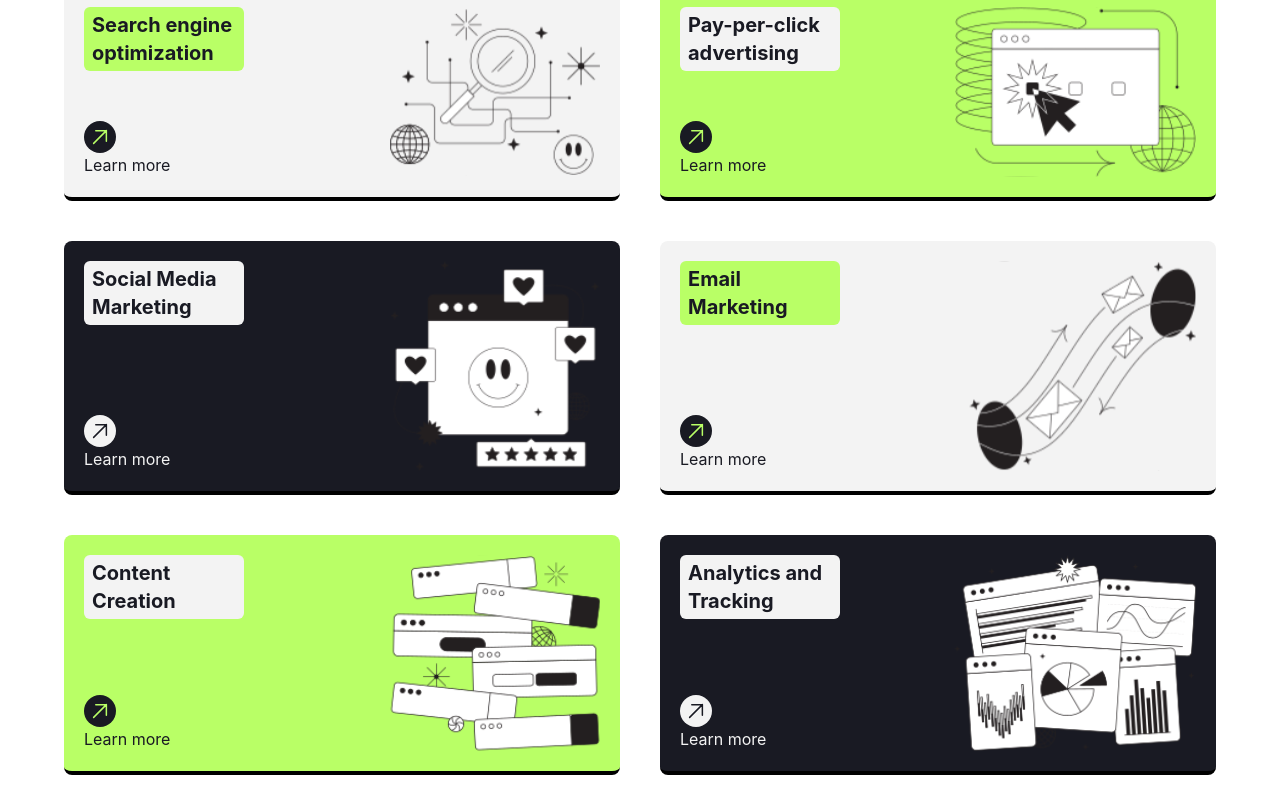
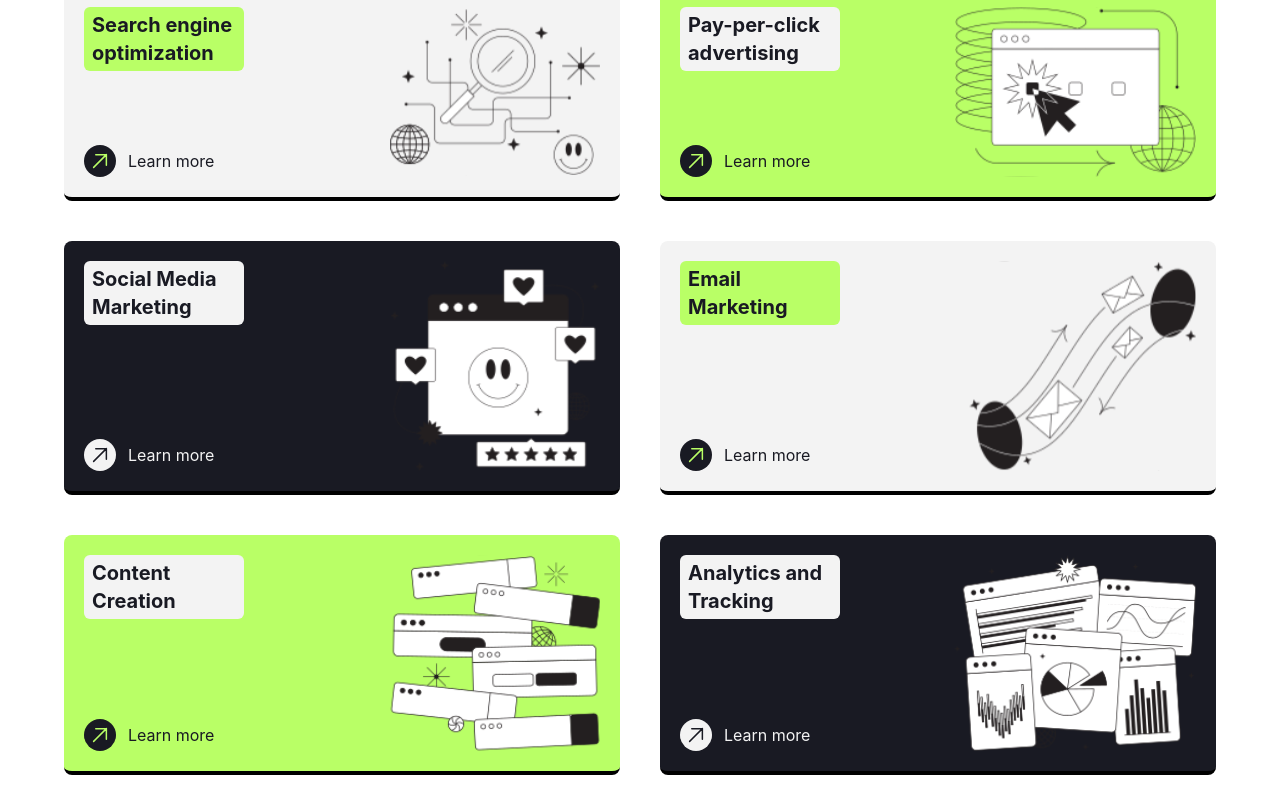
Before and after one commit to sobhanagh/Positivus-Landing-reactjs, a React (Create React App) app: page / in a window 1280 px wide. Shown: the part 1040-1840 px from the top of the page. Built offline with nearby package versions, Linux system fonts and the light colour scheme.

Commit message:
fix services

```diff
--- a/src/components/Services.jsx
+++ b/src/components/Services.jsx
@@ -135,7 +135,7 @@ const Services = () => {
                             <article key={card.title} className={`${card.bgColor} rounded-lg flex justify-between p-5 border-b-4 border-black`}>
                                 <div className="flex flex-col justify-between ">
                                     <h2 className={`${card.title.bgColor} ${card.title.txtColor} px-2 py-1 font-bold rounded-md lg:text-xl max-w-40`}>{card.title.name}</h2>
-                                    <div className="lex items-center gap-3">
+                                    <div className="flex items-center gap-3">
                                         <svg xmlns="http://www.w3.org/2000/svg" fill="none" viewBox="0 0 24 24" strokeWidth={1.5} stroke="currentColor" className={`size-7 lg:size-8 p-1 cursor-pointer rounded-full -rotate-45 hover:rotate-0 transition-all duration-200 ${card.btn?.bgColor} ${card.btn?.txtColor}`}>
                                             <path strokeLinecap="round" strokeLinejoin="round" d="M13.5 4.5 21 12m0 0-7.5 7.5M21 12H3" />
                                         </svg>
```
